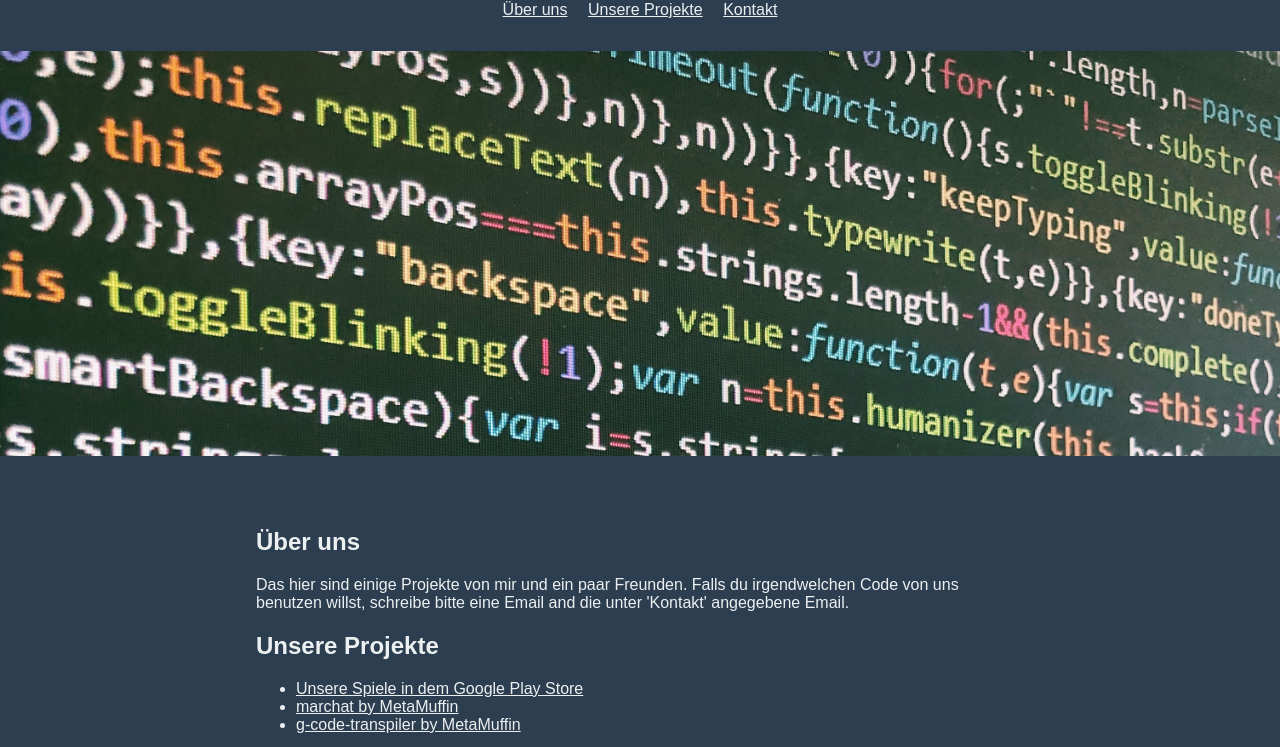
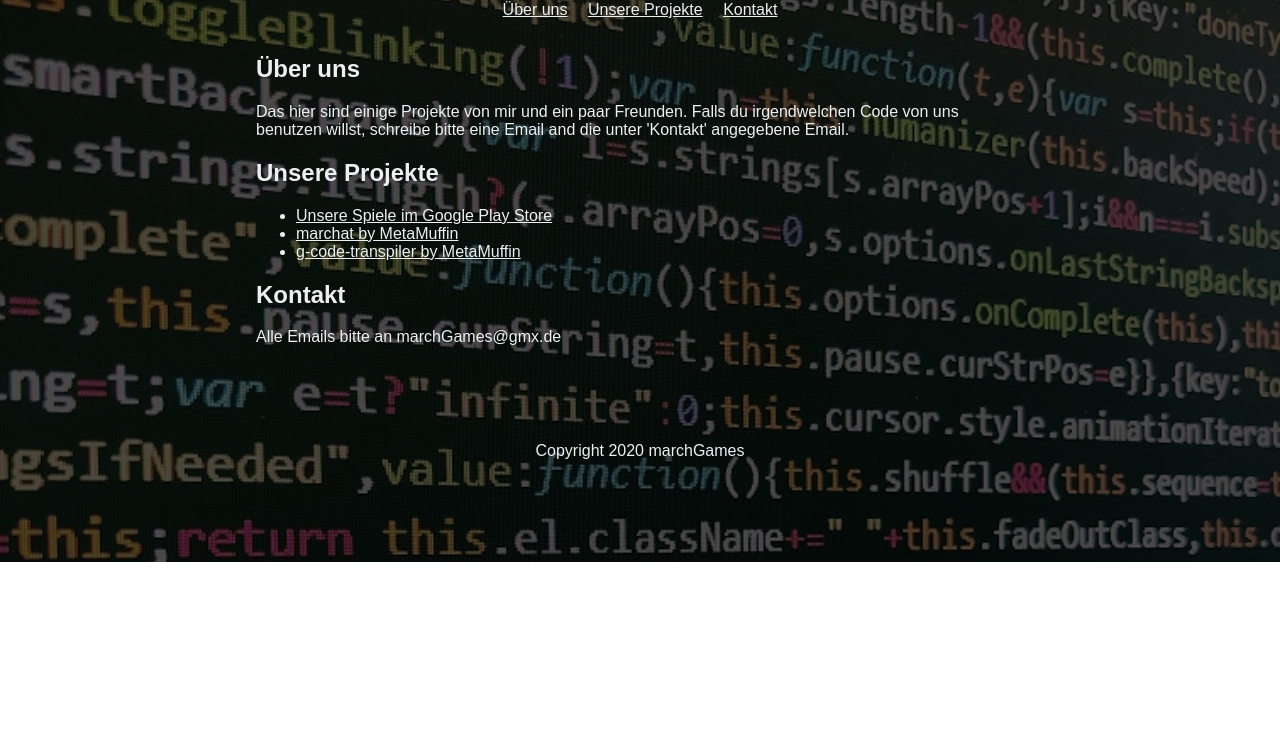
Before and after one commit to bgfxc4/MebSite, a plain HTML site: page index.html in a window 1280 px wide. Shown: the part 238-985 px from the top of the page. After the commit the page ends 800 px from the top, so only its background shows below. Drawn offline with Linux system fonts and the light colour scheme.

Commit message:
added background

```diff
--- a/index.html
+++ b/index.html
@@ -18,9 +18,6 @@
                 <a href="#Unsere-Projekte">Unsere Projekte</a>
                 <a href="#Kontakt">Kontakt</a>
             </div>
-            <div id="image">
-                <img src="images/imageHomepage.jpg" alt="">
-            </div>
 
         </div>
         <div id="main">
@@ -35,7 +32,7 @@
                 <p>
                     <ul id="gitHubList">
                         <li>
-                            <a target="_blank" href="https://play.google.com/store/search?q=pub:march+Games&c=apps"> Unsere Spiele in dem Google Play Store</a>
+                            <a target="_blank" href="https://play.google.com/store/search?q=pub:march+Games&c=apps"> Unsere Spiele im Google Play Store</a>
                         </li>
                     </ul>
                 </p>
--- a/styles/main.css
+++ b/styles/main.css
@@ -1,7 +1,8 @@
 /*colors from https://flatuicolors.com/palette/defo */
 body{
     font-family: Arial, Helvetica, sans-serif;
-    background: #2c3e50;
+    /*background-image: url(../images/backgroundImage.jpg);*/
+
     margin:0px;
 }
 
@@ -10,6 +11,17 @@ html{
     --webkit-scroll-behavoir: smooth;
     --moz-scroll-behavoir: smooth;
     --o-scroll-behavoir: smooth;
+
+    background:
+    /* top, transparent black, faked with gradient */
+    linear-gradient(
+      rgba(0, 0, 0, 0.7),
+      rgba(0, 0, 0, 0.7)
+    ),
+    /* bottom, image */
+    url(../images/backgroundImage.jpg);
+    background-repeat: repeat;
+    background-size: cover;
 }
 
 #top{
```
Also changed, not shown: images/backgroundImage.jpg (added), images/imageHomepage.jpg (deleted).
